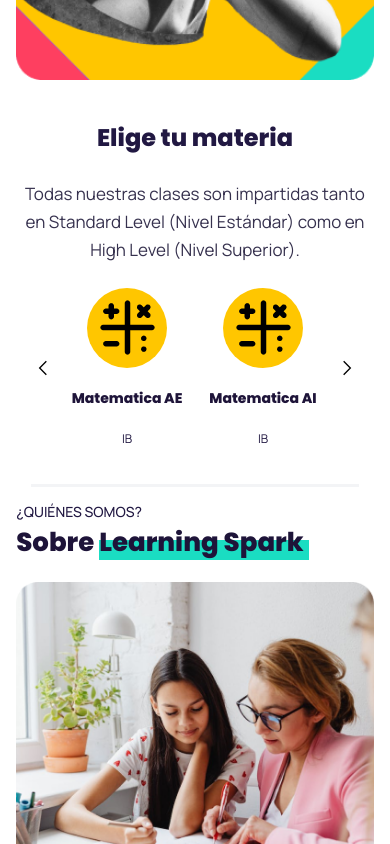
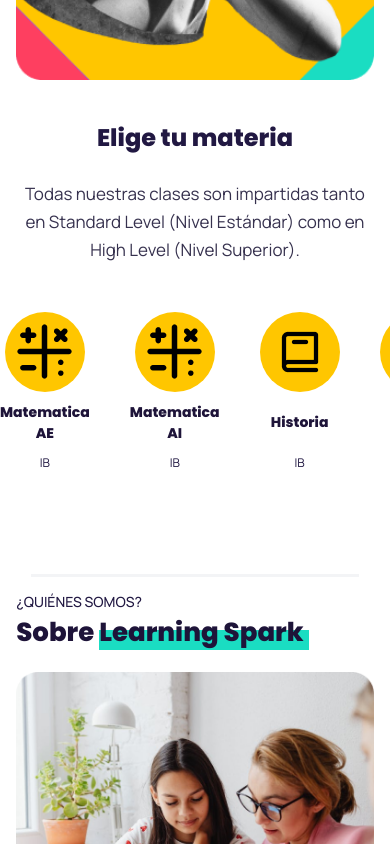
Before and after one commit to TomasSorgetti/learningSparks, a React (Create React App) app: page / in a window 390 px wide. Shown: the part 2880-3724 px from the top of the page. Built offline with nearby package versions, Linux system fonts and the light colour scheme; a web font is replaced by a local one.

Commit message:
slider mobile

```diff
--- a/package.json
+++ b/package.json
@@ -6,6 +6,7 @@
     "@testing-library/jest-dom": "^5.17.0",
     "@testing-library/react": "^13.4.0",
     "@testing-library/user-event": "^13.5.0",
+    "framer-motion": "^10.16.4",
     "react": "^18.2.0",
     "react-dom": "^18.2.0",
     "react-icons": "^4.10.1",
--- a/src/components/Carousel/Mobile/MobileSlider.jsx
+++ b/src/components/Carousel/Mobile/MobileSlider.jsx
@@ -2,36 +2,43 @@ import React,{useState} from 'react'
 import { GrPrevious } from "react-icons/gr";
 import { GrNext } from "react-icons/gr";
 import subjects from "../slider";
+import { useEffect, useRef } from "react";
+import { motion } from "framer-motion";
 const MobileSlider = () => {
-  const [activeIndex, setActiveIndex] = useState(0);
+  const carousel = useRef();
+  const [width, setWidth] = useState(0);
+  useEffect(() => {
+    setWidth(carousel.current?.scrollWidth - carousel.current?.offsetWidth);
+  }, []);
 
-  const handlePrev = () => {
-    setActiveIndex(
-      (prevIndex) => (prevIndex - 2 + subjects.length) % subjects.length
-    );
-  };
-  const handleNext = () => {
-    setActiveIndex((prevIndex) => prevIndex + 2);
-  };
-  const getVisibleProjects = () => {
-    const startIndex = activeIndex % subjects.length;
-    const visibleProjects = [];
-    for (let i = 0; i < 2; i++) {
-      const projectIndex = (startIndex + i) % subjects.length;
-      visibleProjects.push(subjects[projectIndex]);
-    }
-    return visibleProjects;
-  };
-  const visibleProjects = getVisibleProjects();
+  // const getVisibleProjects = () => {
+  //   const startIndex = activeIndex % subjects.length;
+  //   const visibleProjects = [];
+  //   for (let i = 0; i < 2; i++) {
+  //     const projectIndex = (startIndex + i) % subjects.length;
+  //     visibleProjects.push(subjects[projectIndex]);
+  //   }
+  //   return visibleProjects;
+  // };
+  // const visibleProjects = getVisibleProjects();
   return (
-    <section className="font-manrope flex gap-4 justify-center mb-6 lg:hidden">
-      <button onClick={handlePrev}>
-        <GrPrevious />
-      </button>
-      {visibleProjects?.map((subj) => (
+    <motion.div
+      ref={carousel}
+      className="w-full overflow-hidden mt-6 lg:hidden"
+      whileTap={{ cursor: "grabbing" }}
+    >
+      <motion.div
+        className="w-full h-[250px] flex gap-10 relative"
+        drag="x"
+        dragConstraints={{ right: 30, left: -width-50 }}
+        dragMomentum={true}
+        // dragTransition={{ bounceStiffness: 600, bounceDamping: 10 }}
+
+      >
+        {subjects?.map((subj) => (
           <a
             href={`https://api.whatsapp.com/send?phone=${subj.whatsapp}`}
-          target='blank'
+            target="blank"
             key={subj.id}
             className="flex flex-col justify-between gap-2 items-center h-[160px] w-[120px]"
           >
@@ -46,10 +53,8 @@ const MobileSlider = () => {
             </p>
           </a>
         ))}
-      <button onClick={handleNext}>
-        <GrNext />
-      </button>
-    </section>
+      </motion.div>
+    </motion.div>
   );
 };
 
--- a/src/components/Clases/Clases.jsx
+++ b/src/components/Clases/Clases.jsx
@@ -175,11 +175,11 @@ const Clases = () => {
           alt="curso de repaso intensivos"
         />
       </article>
-      <article className="mt-10 flex flex-col gap-6 items-center w-11/12 text-center 3xl:mt-32">
+      <article className="mt-10 flex flex-col gap-6 items-center w-full text-center 3xl:mt-32">
         <h3 className="font-poppins text-[24px] font-extrabold text-subTitleColor ">
           Elige tu materia
         </h3>
-        <p className="text-[17px] font-normal text-textColor leading-7 lg:w-[500px]">
+        <p className="w-11/12 text-[17px] font-normal text-textColor leading-7 lg:w-[500px]">
           Todas nuestras clases son impartidas tanto en Standard Level (Nivel
           Estándar) como en High Level (Nivel Superior).
         </p>
--- a/src/components/Contact/Contact.jsx
+++ b/src/components/Contact/Contact.jsx
@@ -7,7 +7,8 @@ const Contact = () => {
   return (
     <section
       id="contactanos"
-      className="h-[344px] font-manrope px-6 md:pl-[100px] pb-2 pt-4 mt-6 text-white bg-titleColor  sm:px-20 lg:flex lg:p-0 lg:mt-20 lg:h-[300px] xl:justify-between 2xl:h-[400px] 2xl:items-center">
+      className="h-[344px] font-manrope px-6 md:pl-[100px] pb-2 pt-4 mt-6 text-white bg-titleColor  sm:px-20 lg:flex lg:p-0 lg:mt-20 lg:h-[300px] xl:justify-between 2xl:h-[400px] 2xl:items-center"
+    >
       <article className="lg:w-[460px] lg:p-16 2xl:pl-36 flex flex-col h-full justify-evenly py-8 2xl:gap-4 3xl:w-[860px]">
         <h3 className="font-poppins text-[24px] font-extrabold">Contactanos</h3>
         <p className="text-[14px] font-normal mb-6 mt-2 leading-5 lg:w-[350px]">
@@ -21,7 +22,7 @@ const Contact = () => {
           </a>
           <a href="#" className="flex gap-2 items-center">
             <FaWhatsapp color="#1ADDC2" />
-            <p>(+54 9)11-5995-6114</p>
+            <p>(+54 9)11-3947-8794</p>
           </a>
         </div>
       </article>
```
Also changed, not shown: 1 other file (tests, documents, lock files or other folders). Lines whose indentation alone changed are shown as unchanged.
